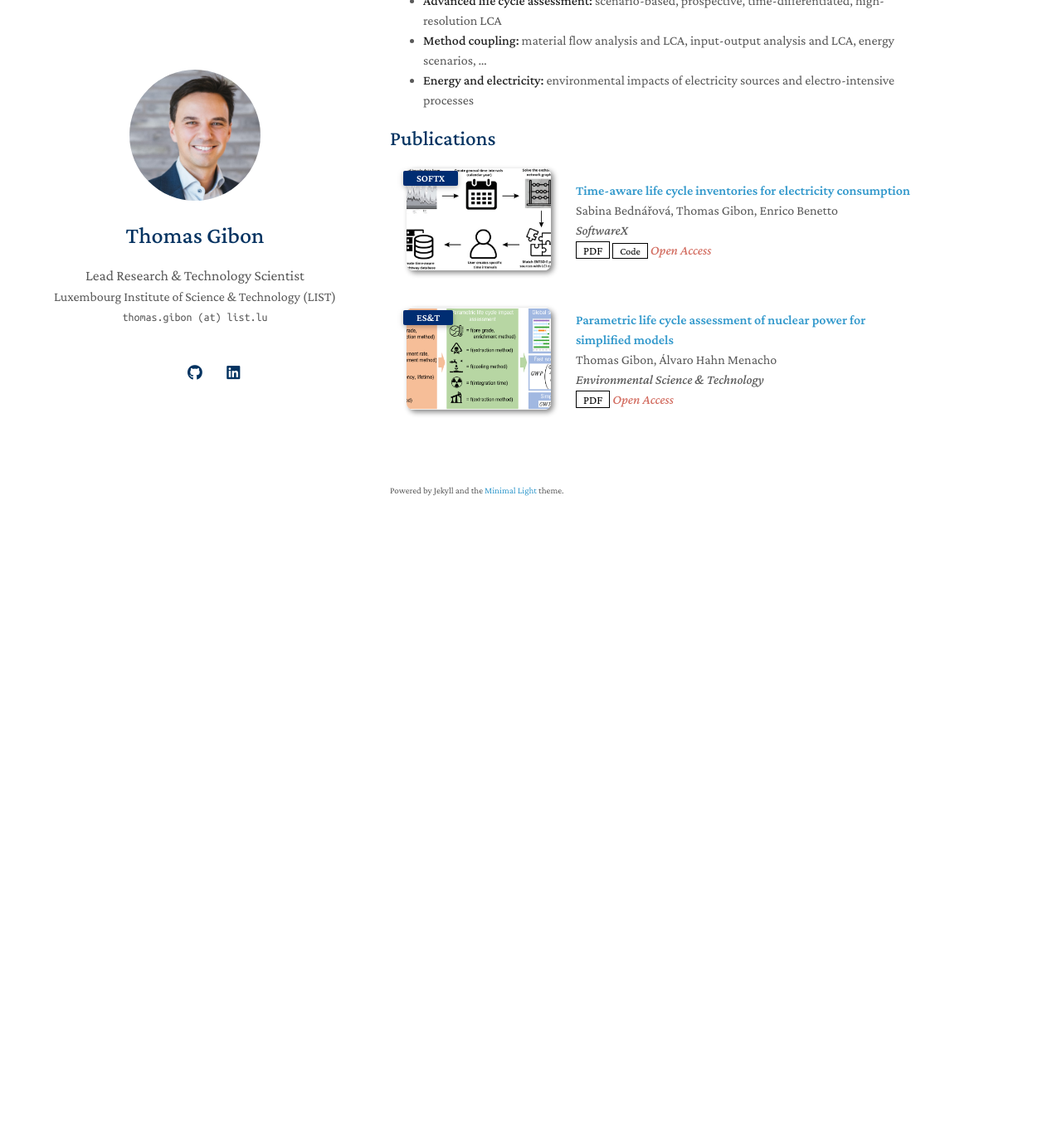
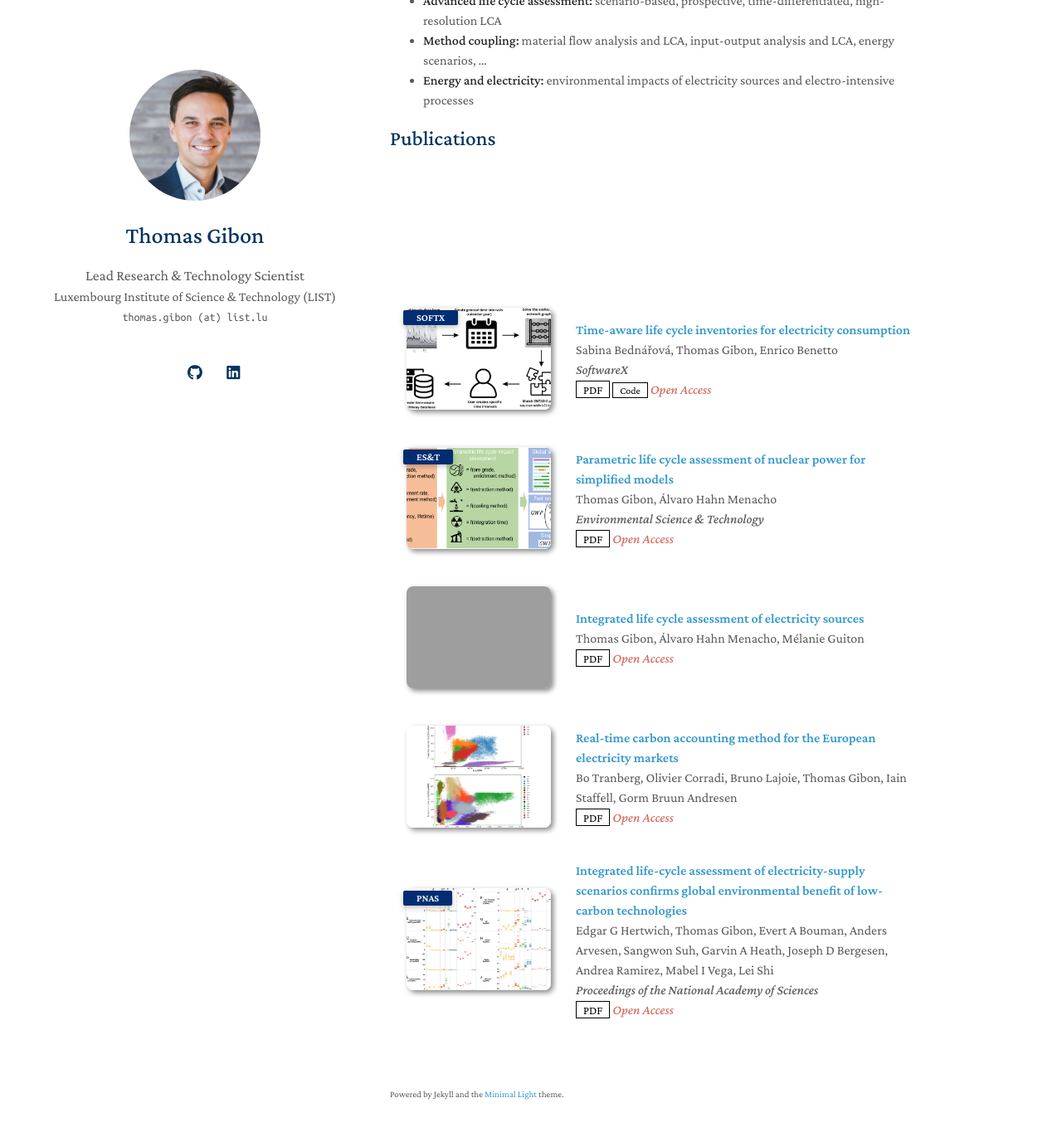
Before and after one commit to thomasgibon/thomasgibon.github.io, a Jekyll site: the page built from index.md, in a window 1280 px wide and 1400 px high, scrolled down 206 px. Shown: the top 1365 px of the window at 83% size. Built offline with Jekyll 4.4.1, drawn with Linux system fonts in a browser that asks for light colours; a style sheet for code colours, icons or effects is not loaded; our own code applies the rules of GitHub Pages for plain Markdown files; before the commit the page ends 900 px from its top, so only the background shows below that; grey boxes are pictures that could not be loaded.

Commit message:
add publications

```diff
--- a/_config.yml
+++ b/_config.yml
@@ -8,8 +8,8 @@ email: thomas.gibon (at) list.lu
 # The following information is used to improve the website traffic from search engines, e.g., Google.
 keywords: thomas gibon life cycle assessment circular economy industrial ecology sustainability data science data visualisation energy climate electricity
 description: I am a researcher working on quantitative sustainability assessment of products and systems, and on improving science-based decision-making.
-canonical: https://thomasgibon.github.io/
-url: https://thomasgibon.github.io
+canonical: https://thomasgibon.com/
+url: https://thomasgibon.com
 baseurl: ""
 
 # Links
--- a/_data/publications.yml
+++ b/_data/publications.yml
@@ -1,4 +1,6 @@
 main:
+
+  -
 
   - title: Time-aware life cycle inventories for electricity consumption
     authors: Sabina Bednářová, Thomas Gibon, Enrico Benetto
@@ -9,11 +11,31 @@ main:
     image: ./assets/img/shrecc.jpg
     notes: Open Access
 
-  - title: "Parametric life cycle assessment of nuclear power for simplified models"
-    authors: Thomas Gibon, Álvaro Hahn Menacho
+  - title: Parametric life cycle assessment of nuclear power for simplified models
+    authors: Thomas Gibon, Álvaro Hahn Menacho
     journal_short: ES&T
     journal: Environmental Science & Technology
     pdf: ./assets/files/nuclear.pdf
     # code: https://github.com/yaoyao-liu/class-incremental-learning/tree/main/mnemonics-training
     image: ./assets/img/nuclear.png
     notes: Open Access
+
+  - title: Integrated life cycle assessment of electricity sources
+    authors: Thomas Gibon, Álvaro Hahn Menacho, Mélanie Guiton
+    pdf: https://unece.org/sites/default/files/2022-04/LCA_3_FINAL%20March%202022.pdf
+    image: ./assets/img/unece.jpg
+    notes: Open Access
+
+  - title: Real-time carbon accounting method for the European electricity markets
+    authors: Bo Tranberg, Olivier Corradi, Bruno Lajoie, Thomas Gibon, Iain Staffell, Gorm Bruun Andresen
+    pdf: https://www.sciencedirect.com/science/article/pii/S2211467X19300549
+    image: ./assets/img/tranberg.png
+    notes: Open Access
+
+  - title: Integrated life-cycle assessment of electricity-supply scenarios confirms global environmental benefit of low-carbon technologies
+    authors: Edgar G Hertwich, Thomas Gibon, Evert A Bouman, Anders Arvesen, Sangwon Suh, Garvin A Heath, Joseph D Bergesen, Andrea Ramirez, Mabel I Vega, Lei Shi
+    journal_short: PNAS
+    journal: Proceedings of the National Academy of Sciences
+    pdf: https://www.pnas.org/doi/epdf/10.1073/pnas.1312753111
+    image: ./assets/img/pnas.jpeg
+    notes: Open Access
```
Also changed, not shown: assets/img/pnas.jpeg (added), assets/img/tranberg.png (added), assets/img/unece.png (added).
